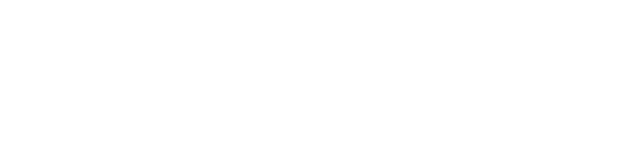
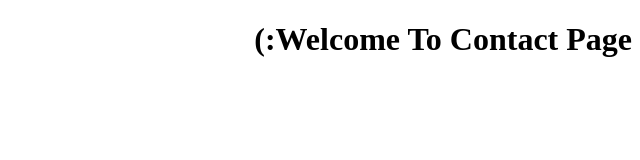
Before and after one commit to ilifaed-83/Project-1, a plain HTML site: page contact.html in a window 1280 px wide. Shown: the whole page, without its empty margins (640-1280 px from the left). Drawn offline with Linux system fonts and the light colour scheme.

```diff
--- a/contact.html
+++ b/contact.html
@@ -6,6 +6,6 @@
     <title>Document</title>
 </head>
 <body>
-
+    <h1>Welcome To Contact Page:)</h1>
 </body>
 </html>
```
